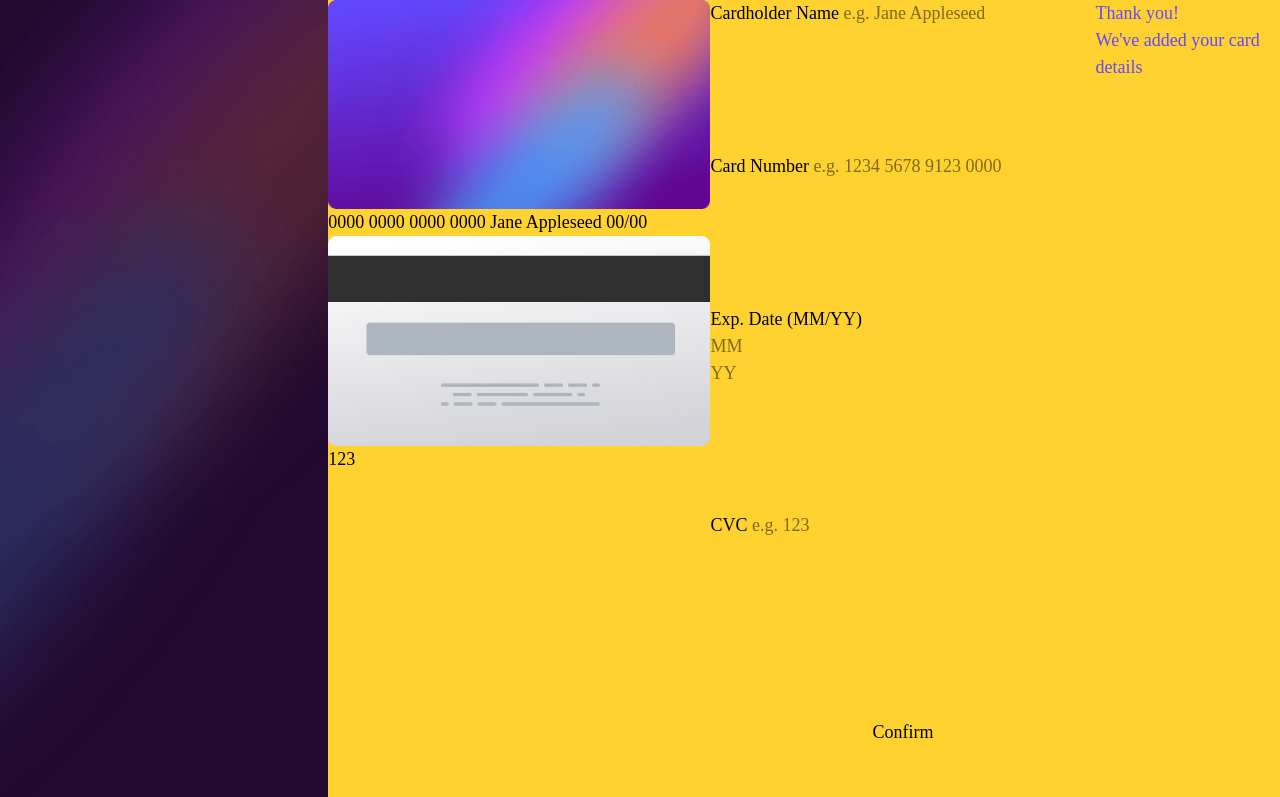
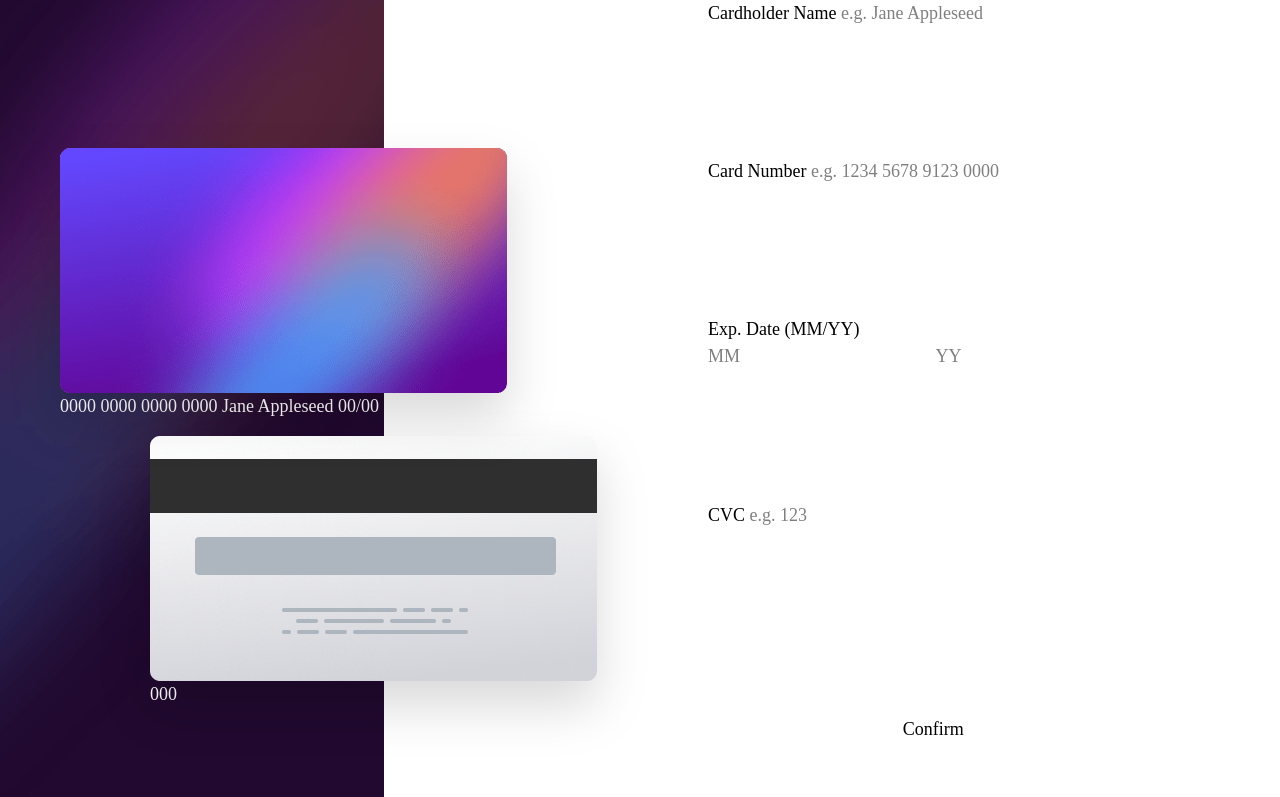
Before and after one commit to kachi33/interactive-card-details-form-main, a website built with Vite: page index.html in a window 1280 px wide. Shown: the top 797 px of the page. Built offline with nearby package versions, Linux system fonts and the light colour scheme.

Commit message:
feat: add responsive card design

```diff
--- a/index.html
+++ b/index.html
@@ -10,16 +10,23 @@
     <!-- Styled with tailwindCSS -->
   </head>
   <body>
-    <main class="flex flex-col md:flex-row h-screen bg-amber-300 w-full">
-<section class="bg-[url(/bg-main-mobile.png)] md:bg-[url(/bg-main-desktop.png)] bg-no-repeat bg-cover md min-h-[40%] md:min-h-screen w-full md:w-[30%]">
-     </section>
-      <!-- Card front start -->
-      <section class="relative card-container">
-        <div class="card">
-          <div class="card-inner">
+    <main class="flex flex-col lg:flex-row h-screen w-full">
+      <section
+        class="bg-[url(/bg-main-mobile.png)] lg:bg-[url(/bg-main-desktop.png)] bg-no-repeat bg-cover md min-h-[40%] lg:min-h-screen w-full lg:w-[30%]"
+      ></section>
+      <section class="relative lg:my-auto">
+        <!-- Card start -->
+
+        <div
+          class="relative w-full lg:w-72 lg:h-64  flex items-center justify-center gap-3 text-white"
+        >
           <!-- Card front -->
-            <div class="card-front">
-              <img src="/bg-card-front.png" alt="Card front background" />
+          <div class="card-front absolute z-10 -bottom-24 lg:-bottom-0 lg:-top-24 left-4 lg:-left-72  ">
+            <img
+              src="/bg-card-front.png"
+              alt="Card front background"
+              class="w-xs lg:w-auto drop-shadow-2xl"
+            />
             <div class="card-details">
               <span class="card-number">0000 0000 0000 0000</span>
               <span class="card-name">Jane Appleseed</span>
@@ -28,10 +35,15 @@
           </div>
 
           <!-- Card back -->
-            <div class="card-back">
-              <img src="/bg-card-back.png" alt="Card back background" />
-              <span class="card-cvc">123</span>
-            </div>
+          <div
+            class="card-back absolute lg:top-40 -top-48 right-4 lg:right-0 lg:-left-52  "
+          >
+            <img
+              src="/bg-card-back.png"
+              alt="Card back background"
+              class="w-2xs lg:w-auto drop-shadow-2xl"
+            />
+            <span class="card-cvc">000</span>
           </div>
         </div>
       </section>
@@ -92,12 +104,12 @@
 
       <!-- Completed state start -->
 
-      <div class="text-gradientStart">
+      <div id="CompletedState" class="text-gradientStart hidden">
         <h2>Thank you!</h2>
         <p>We've added your card details</p>
       </div>
     </main>
-    <footer class="text-gradientEnd">
+    <footer class="text-gradientEnd hidden">
       Challenge by
       <a href="https://www.frontendmentor.io?ref=challenge" target="_blank"
         >Frontend Mentor</a
--- a/src/style.css
+++ b/src/style.css
@@ -2,6 +2,7 @@
 @import "tailwindcss";
 
 @theme {
+  --shadow-custom: 20px 20px 10px 20px rgba(0, 0, 0, 0.1), 0px 6px 6px rgba(0, 0, 0, 0.1);
   --color-gray-200: hsl(240, 5%, 91%);
   --color-purple-950: hsl(240, 5%, 20%);
   --color-gray-400: hsl(240, 5%, 70%);
```
Lines whose indentation alone changed are shown as unchanged.
